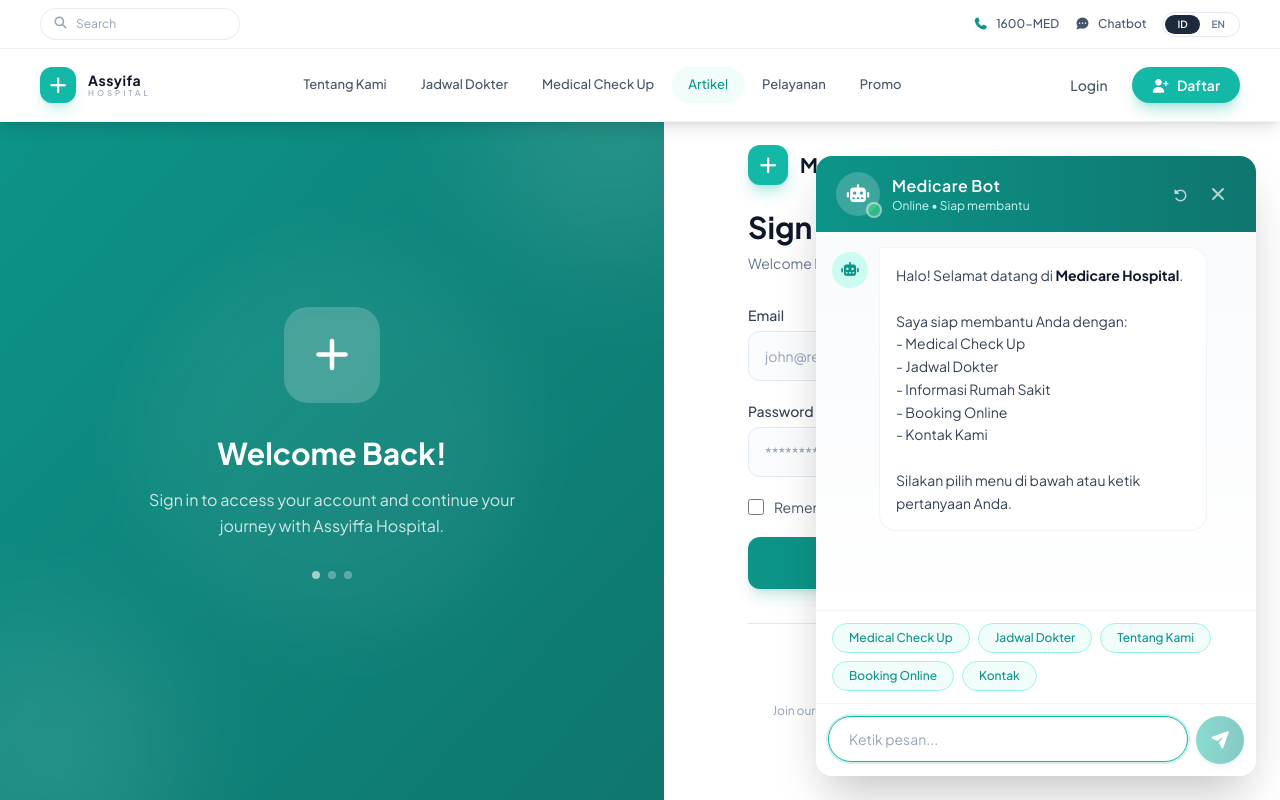
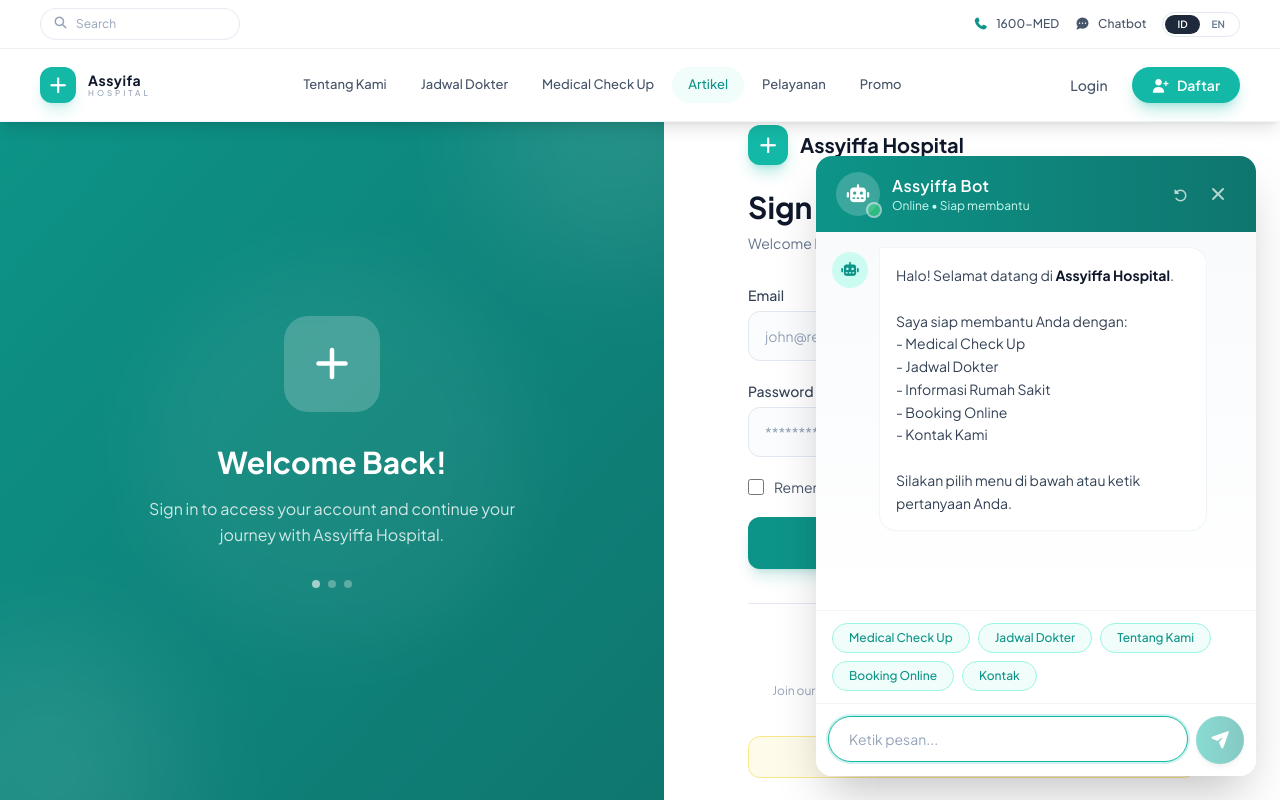
Before and after one commit to Rikudotahuisi/desain-tailwind, a Vue app: page /login in a window 1280 px wide. Both pictures are taken after a click on the button "Chatbot". Shown: the top 800 px of the page. Built offline with nearby package versions, Linux system fonts and the light colour scheme.

Commit message:
menambahkan dashboard admin

```diff
--- a/src/components/Chatbot.vue
+++ b/src/components/Chatbot.vue
@@ -30,7 +30,7 @@
               <span class="absolute bottom-0 right-0 h-3 w-3 rounded-full bg-green-400 ring-2 ring-white animate-pulse"></span>
             </div>
             <div>
-              <h3 class="font-semibold tracking-wide">Medicare Bot</h3>
+              <h3 class="font-semibold tracking-wide">Assyiffa Bot</h3>
               <p class="text-xs text-teal-100">Online • Siap membantu</p>
             </div>
           </div>
@@ -175,7 +175,7 @@
 const messages = ref<Message[]>([
   {
     sender: 'bot',
-    text: 'Halo! Selamat datang di **Medicare Hospital**.\n\nSaya siap membantu Anda dengan:\n- Medical Check Up\n- Jadwal Dokter\n- Informasi Rumah Sakit\n- Booking Online\n- Kontak Kami\n\nSilakan pilih menu di bawah atau ketik pertanyaan Anda.'
+    text: 'Halo! Selamat datang di **Assyiffa Hospital**.\n\nSaya siap membantu Anda dengan:\n- Medical Check Up\n- Jadwal Dokter\n- Informasi Rumah Sakit\n- Booking Online\n- Kontak Kami\n\nSilakan pilih menu di bawah atau ketik pertanyaan Anda.'
   }
 ])
 
--- a/src/components/Navbar.vue
+++ b/src/components/Navbar.vue
@@ -150,8 +150,18 @@
            </nav>
 
         <div class="flex items-center gap-3">
-          <!-- Login & Register -->
           <div class="hidden items-center gap-2 lg:flex">
+            <!-- Jika sudah login sebagai admin -->
+            <template v-if="isAdmin">
+              <router-link to="/admin" class="rounded-full px-4 py-2 text-sm font-medium text-teal-600 bg-teal-50 hover:bg-teal-100 transition">
+                <i class="fas fa-user-shield mr-1"></i> Dashboard
+              </router-link>
+              <button @click="logout" class="rounded-full px-4 py-2 text-sm font-medium text-red-600 hover:bg-red-50 transition">
+                <i class="fas fa-sign-out-alt mr-1"></i> Logout
+              </button>
+            </template>
+            <!-- Jika belum login -->
+            <template v-else>
               <router-link to="/login" class="rounded-full px-4 py-2 text-sm font-medium transition-all duration-200"
                 :class="[
                   isScrolled || isAuthPage
@@ -170,6 +180,7 @@
               >
                 <i class="fas fa-user-plus mr-2"></i>Daftar
               </router-link>
+            </template>
           </div>
           <button class="flex h-9 w-9 items-center justify-center rounded-full border transition-all duration-200 lg:hidden"
             :class="[
@@ -188,13 +199,14 @@
 
 <script setup lang="ts">
 import { ref, onMounted, onBeforeUnmount, computed } from 'vue'
-import { useRoute } from 'vue-router'
+import { useRoute, useRouter } from 'vue-router'
 
 const route = useRoute()
+const router = useRouter()
 const currentLanguage = ref<'id' | 'en'>('id')
 const isScrolled = ref(false)
+const isAdmin = ref(false)
 
-// Cek apakah halaman auth (login/register)
 const isAuthPage = computed(() => {
   return route.path === '/login' || route.path === '/register'
 })
@@ -219,9 +231,23 @@
   isScrolled.value = window.scrollY > 50
 }
 
+const checkAdmin = () => {
+  isAdmin.value = localStorage.getItem('isAdmin') === 'true'
+}
+
+const logout = () => {
+  if (confirm('Apakah Anda yakin ingin logout?')) {
+    localStorage.removeItem('isAdmin')
+    localStorage.removeItem('user')
+    isAdmin.value = false
+    router.push('/')
+  }
+}
+
 onMounted(() => {
   loadLanguage()
   window.addEventListener('scroll', handleScroll)
+  checkAdmin()
 })
 
 onBeforeUnmount(() => {
--- a/src/layouts/AdminLayout.vue
+++ b/src/layouts/AdminLayout.vue
@@ -8,7 +8,7 @@
           <i class="fas fa-plus text-lg font-bold"></i>
         </div>
         <div>
-          <div class="text-sm font-bold text-slate-900">MEDICARE</div>
+          <div class="text-sm font-bold text-slate-900">Assyiffa</div>
           <div class="text-[8px] font-medium tracking-[3px] text-slate-400">HOSPITAL</div>
         </div>
       </div>
@@ -97,6 +97,7 @@
   { path: '/admin/patients', label: 'Pasien', icon: 'fas fa-users' },
   { path: '/admin/doctors', label: 'Dokter', icon: 'fas fa-user-md' },
   { path: '/admin/appointments', label: 'Jadwal', icon: 'fas fa-calendar-check' },
+  { path: '/', label: 'Kembali ke Home', icon: 'fas fa-home' },
 ]
 
 const pageTitle = computed(() => {
--- a/src/views/LoginView.vue
+++ b/src/views/LoginView.vue
@@ -30,7 +30,7 @@
             <div class="w-10 h-10 rounded-xl bg-teal-500 flex items-center justify-center text-white shadow-lg shadow-teal-500/30">
               <i class="fas fa-plus text-lg font-bold"></i>
             </div>
-            <span class="text-xl font-bold text-slate-900">Medicare</span>
+            <span class="text-xl font-bold text-slate-900">Assyiffa Hospital</span>
           </div>
           <h1 class="text-3xl font-bold text-slate-900">Sign in</h1>
           <p class="mt-2 text-sm text-slate-500">Welcome Back</p>
@@ -110,6 +110,14 @@
         <p class="mt-6 text-center text-xs text-slate-400 leading-relaxed">
           Join our private network to discover job opportunities and connect with professionals.
         </p>
+
+        <!-- Info Admin -->
+        <div class="mt-4 p-3 bg-amber-50 rounded-xl border border-amber-200">
+          <p class="text-xs text-amber-700 text-center">
+            <i class="fas fa-info-circle mr-1"></i>
+            Admin: admin@assyiffahospital.com / admin123
+          </p>
+        </div>
       </div>
     </div>
   </div>
@@ -133,10 +141,34 @@
   loading.value = true
 
   setTimeout(() => {
-    console.log('Data Login:', form.value)
-    alert('✅ Login berhasil! Selamat datang kembali.')
-    loading.value = false
-    router.push('/')
+    // Cek apakah login sebagai admin
+    if (form.value.email === 'admin@assyiffahospital.com' && form.value.password === 'admin123') {
+      localStorage.setItem('isAdmin', 'true')
+      localStorage.setItem('user', JSON.stringify({
+        name: 'Admin',
+        email: form.value.email,
+        role: 'admin'
+      }))
+      alert('✅ Login berhasil! Selamat datang Admin.')
+      loading.value = false
+      router.push('/admin')
+      return
+    }
+
+    // Login biasa (user)
+    if (form.value.email && form.value.password.length >= 6) {
+      localStorage.setItem('user', JSON.stringify({
+        name: 'User',
+        email: form.value.email,
+        role: 'user'
+      }))
+      alert('✅ Login berhasil! Selamat datang.')
+      loading.value = false
+      router.push('/')
+    } else {
+      alert('❌ Email atau password salah!')
+      loading.value = false
+    }
   }, 1500)
 }
 </script>
```
Lines whose indentation alone changed are shown as unchanged.
